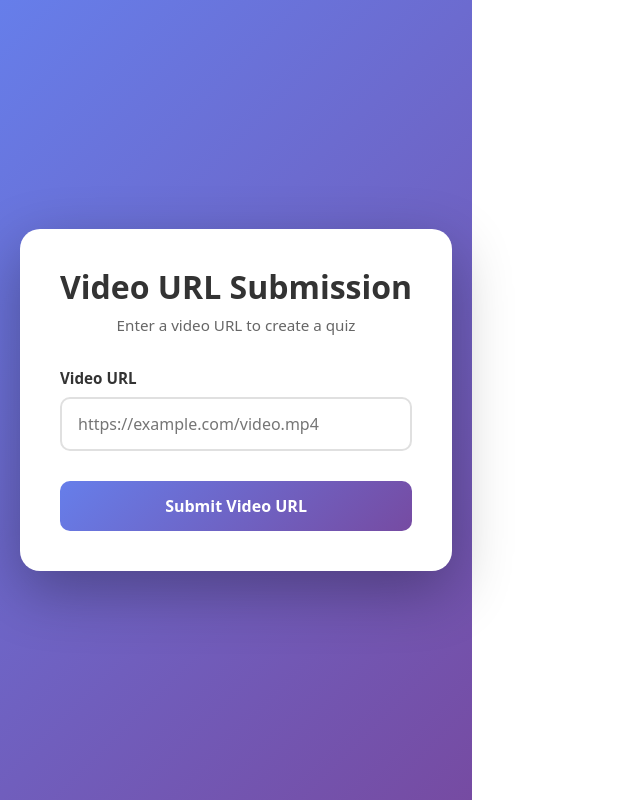
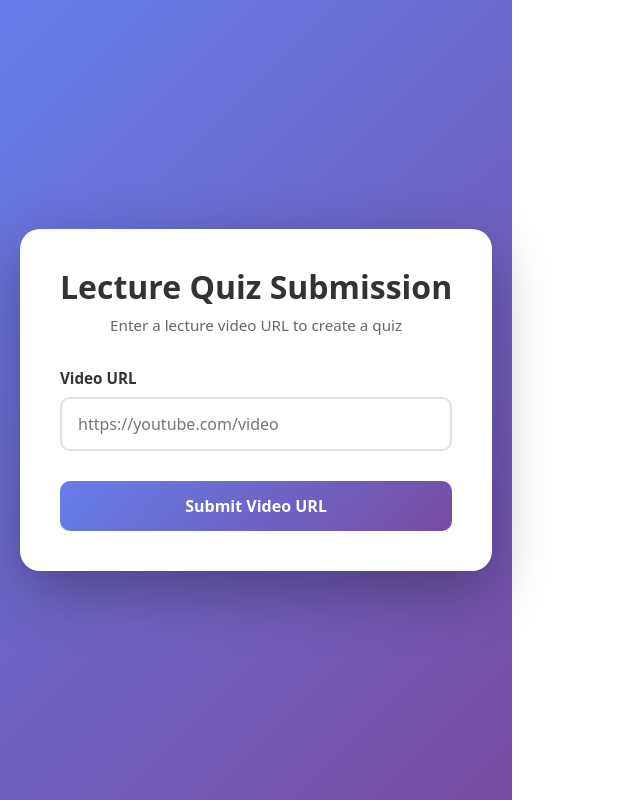
Before and after one commit to ybathula707/riddler, a React (Vite) app in the folder frontend/riddler-ui/: page / in a window 1280 px wide. Shown: the whole page, without its empty margins (0-640 px from the left). Built offline with nearby package versions, Linux system fonts and the light colour scheme.

Commit message:
update title

```diff
--- a/frontend/riddler-ui/src/App.jsx
+++ b/frontend/riddler-ui/src/App.jsx
@@ -65,8 +65,8 @@ function App() {
   return (
     <div className="app">
       <div className="container">
-        <h1>Video URL Submission</h1>
-        <p className="subtitle">Enter a video URL to create a quiz</p>
+        <h1>Lecture Quiz Submission</h1>
+        <p className="subtitle">Enter a lecture video URL to create a quiz</p>
 
         <form onSubmit={handleSubmit} className="video-form">
           <div className="form-group">
@@ -76,7 +76,7 @@ function App() {
               id="videoUrl"
               value={videoUrl}
               onChange={(e) => setVideoUrl(e.target.value)}
-              placeholder="https://example.com/video.mp4"
+              placeholder="https://youtube.com/video"
               disabled={isLoading}
               className="video-input"
             />
```
